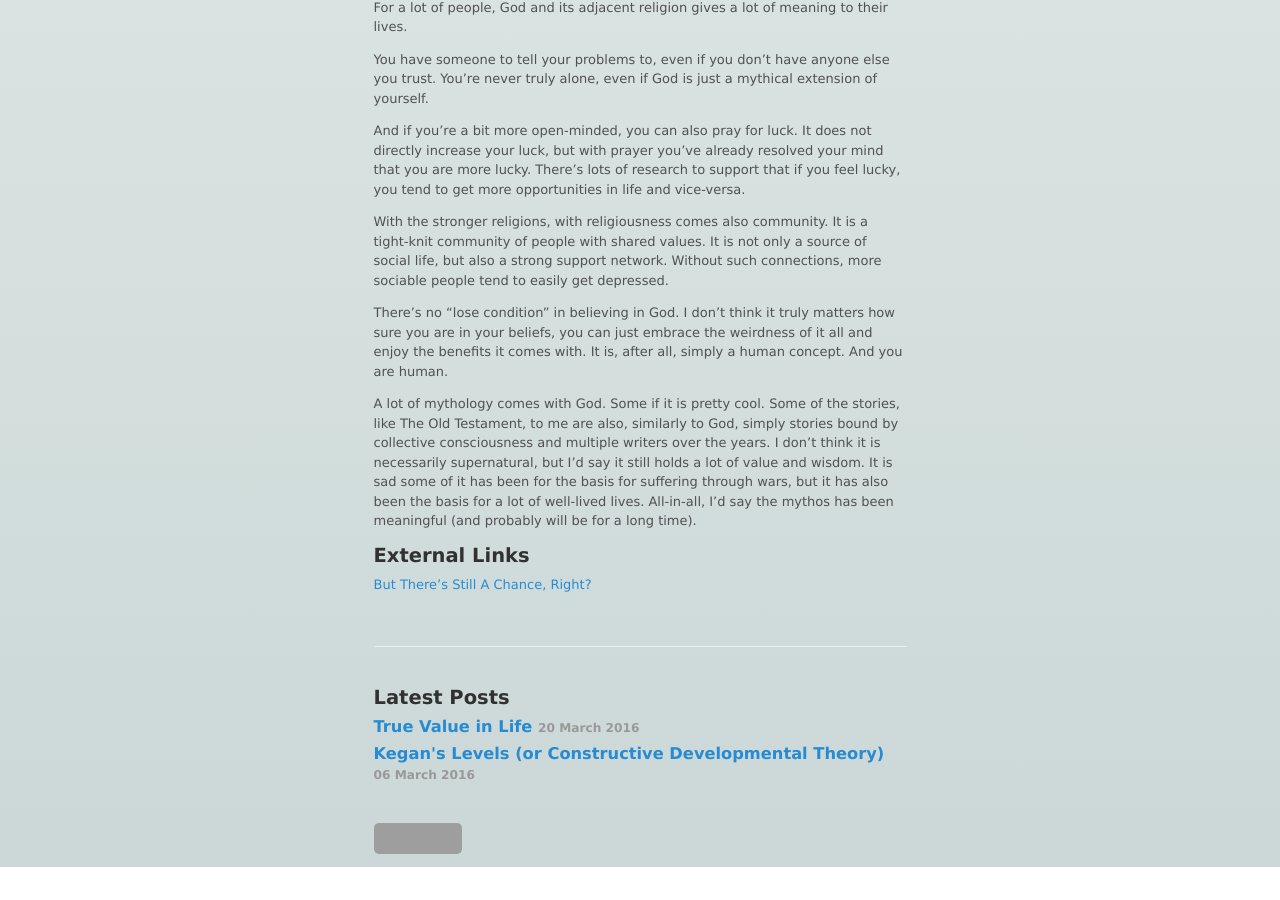
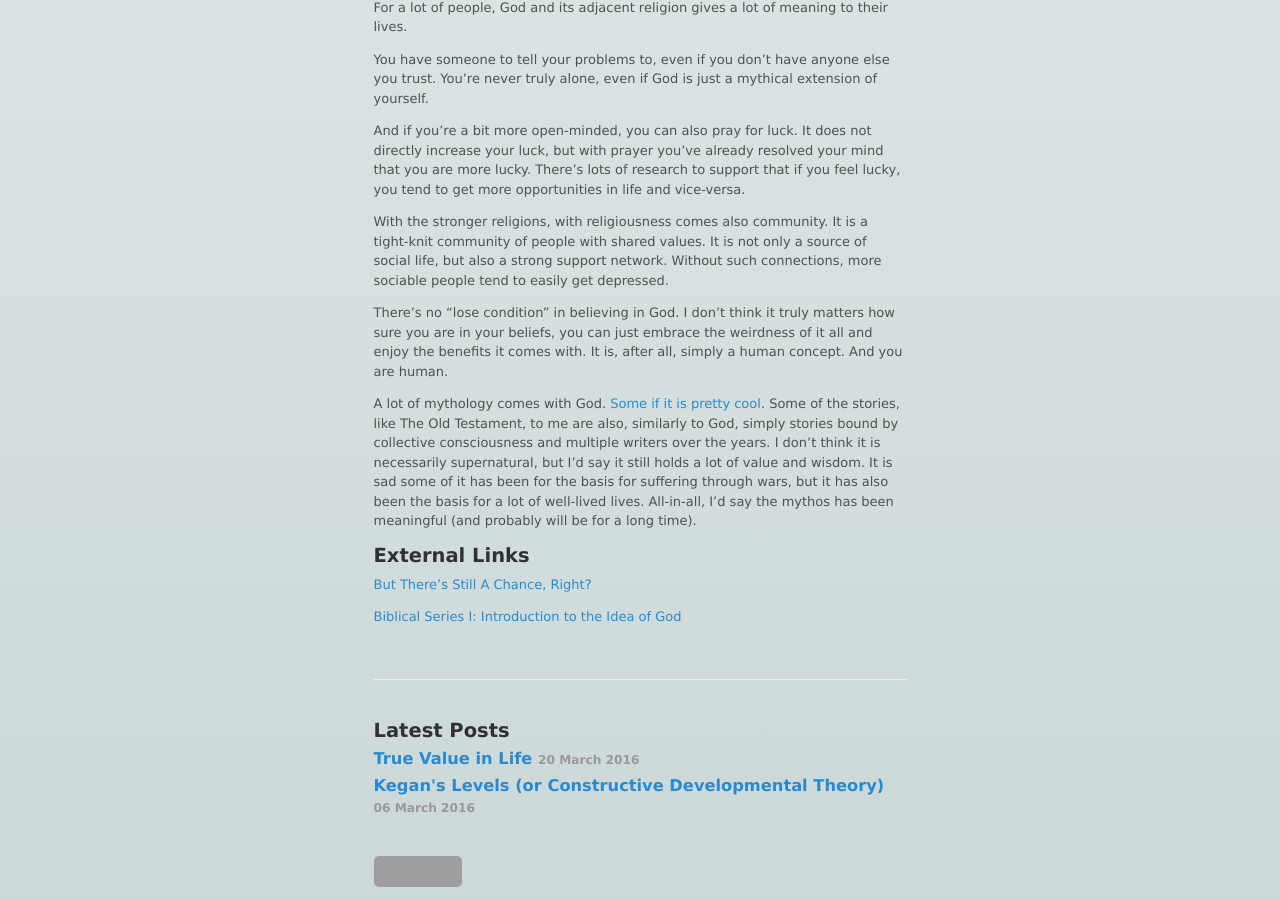
Before and after one commit to azatris/azatris.github.io, a Jekyll site: the page built from _posts/2016-03-14-god.md, in a window 1280 px wide and 900 px high, scrolled down 2279 px. Built offline with Jekyll 4.4.1, drawn with Linux system fonts in a browser that asks for light colours; comment, search, counter and statistics services are not loaded; before the commit the page ends 3146 px from its top, so only the background shows below that; grey boxes are pictures that could not be loaded.

Commit message:
Add reference to getting another perspective on God

```diff
--- a/_posts/2016-03-14-god.md
+++ b/_posts/2016-03-14-god.md
@@ -80,9 +80,11 @@ With the stronger religions, with religiousness comes also community. It is a ti
 
 There's no "lose condition" in believing in God. I don't think it truly matters how sure you are in your beliefs, you can just embrace the weirdness of it all and enjoy the benefits it comes with. It is, after all, simply a human concept. And you are human.
 
-A lot of mythology comes with God. Some if it is pretty cool. Some of the stories, like The Old Testament, to me are also, similarly to God, simply stories bound by collective consciousness and multiple writers over the years. I don't think it is necessarily supernatural, but I'd say it still holds a lot of value and wisdom. It is sad some of it has been for the basis for suffering through wars, but it has also been the basis for a lot of well-lived lives. All-in-all, I'd say the mythos has been meaningful (and probably will be for a long time).
+A lot of mythology comes with God. [Some if it is pretty cool](https://www.youtube.com/watch?v=f-wWBGo6a2w). Some of the stories, like The Old Testament, to me are also, similarly to God, simply stories bound by collective consciousness and multiple writers over the years. I don't think it is necessarily supernatural, but I'd say it still holds a lot of value and wisdom. It is sad some of it has been for the basis for suffering through wars, but it has also been the basis for a lot of well-lived lives. All-in-all, I'd say the mythos has been meaningful (and probably will be for a long time).
 
 
 ## External Links
 
 [But There's Still A Chance, Right?](http://lesswrong.com/lw/ml/but_theres_still_a_chance_right/)
+
+[Biblical Series I: Introduction to the Idea of God](https://www.youtube.com/watch?v=f-wWBGo6a2w)
```
